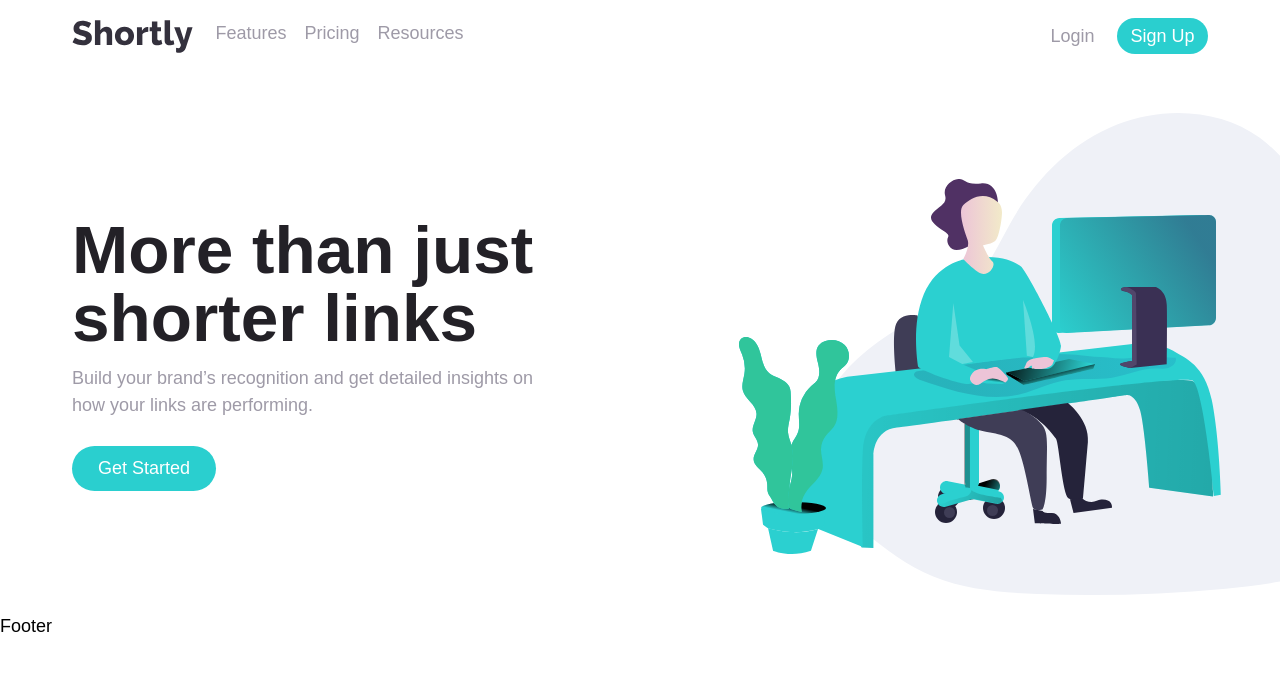
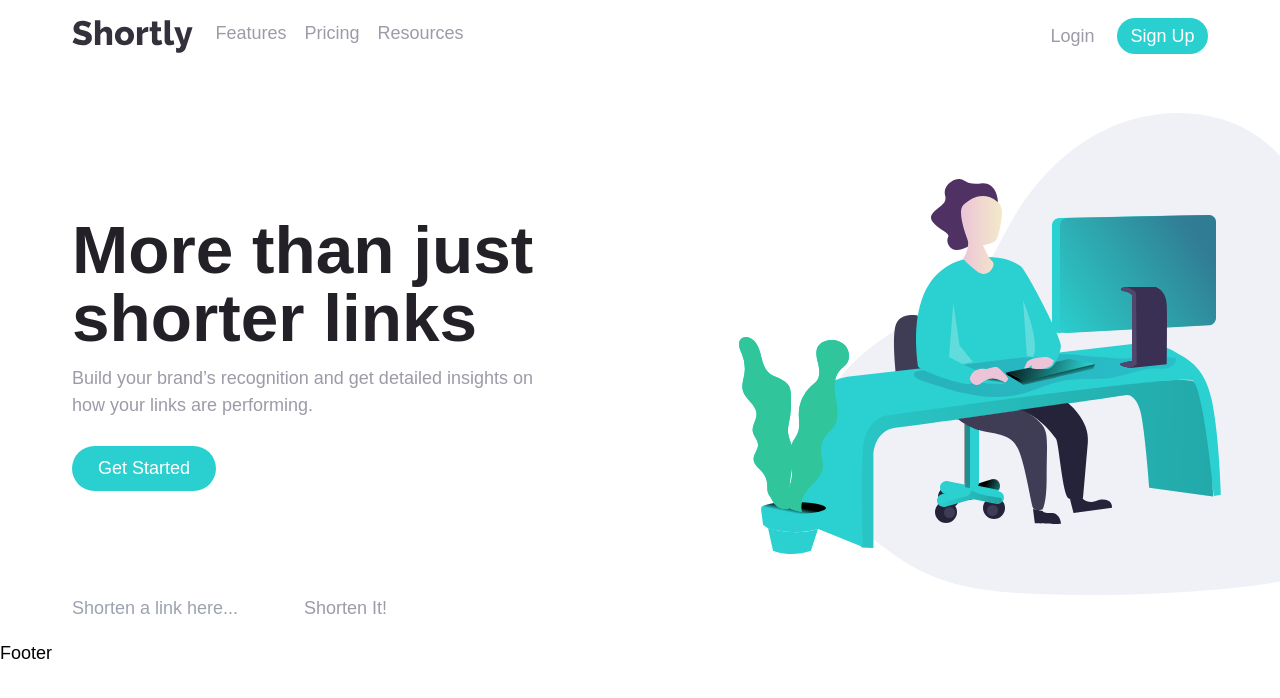
Before and after one commit to alvyynm/shortly, a React (Vite) app in the folder frontend/: page / in a window 1280 px wide. Shown: the top 698 px of the page. Built offline with nearby package versions, Linux system fonts and the light colour scheme.

Commit message:
chore(content): add JSX content for input section

```diff
--- a/frontend/src/components/Landing.jsx
+++ b/frontend/src/components/Landing.jsx
@@ -28,6 +28,21 @@ function Landing() {
       </div>
 
       {/* INPUT SECTION */}
+
+      <div>
+        <form action="/">
+          <label htmlFor="link" className="hidden">
+            Link
+          </label>
+          <input
+            type="text"
+            name="link"
+            id="link"
+            placeholder="Shorten a link here..."
+          />
+          <button type="submit">Shorten It!</button>
+        </form>
+      </div>
       {/* STATS SECTION */}
       {/* CALLOUT SECTION */}
     </section>
```
